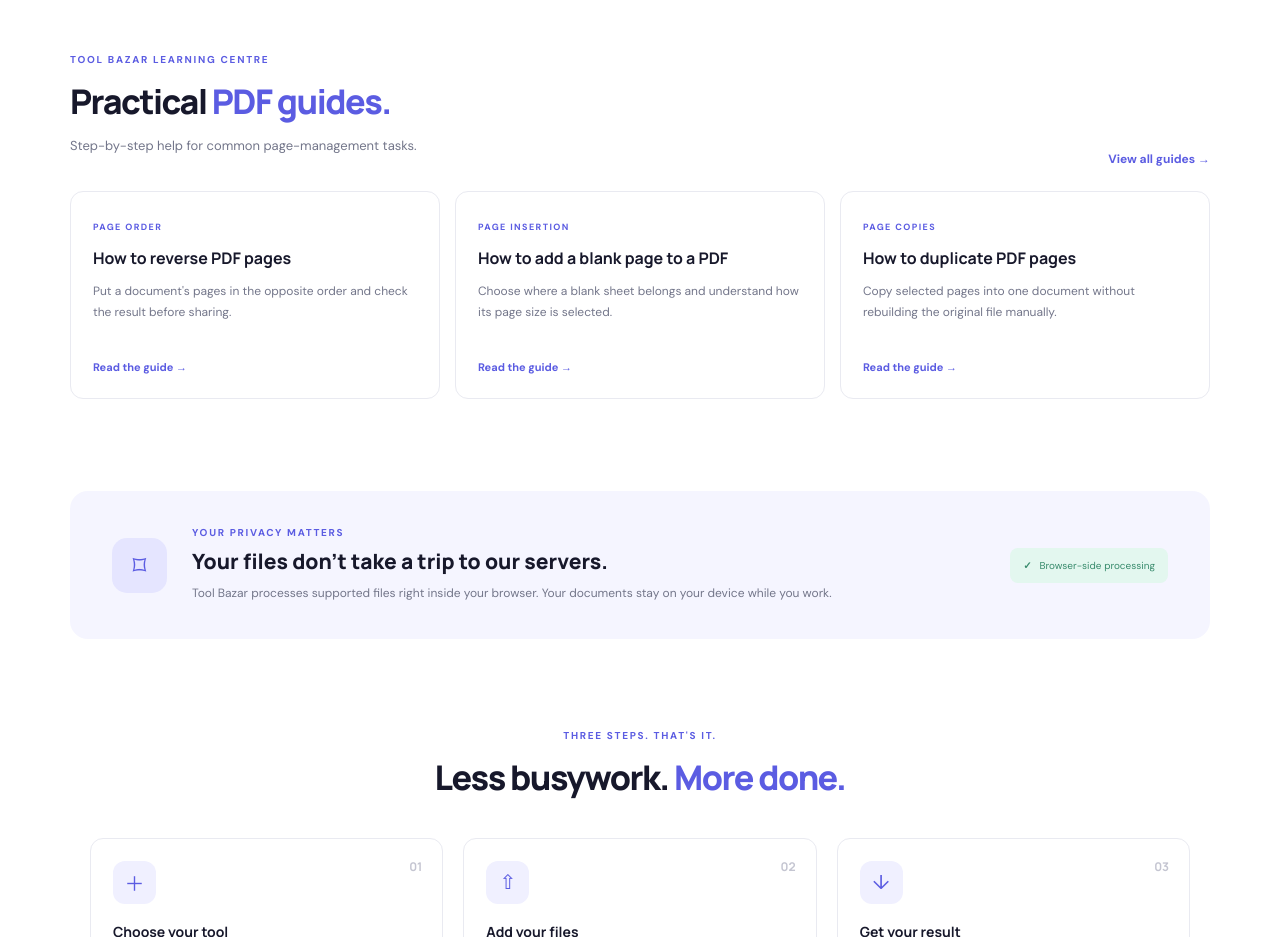
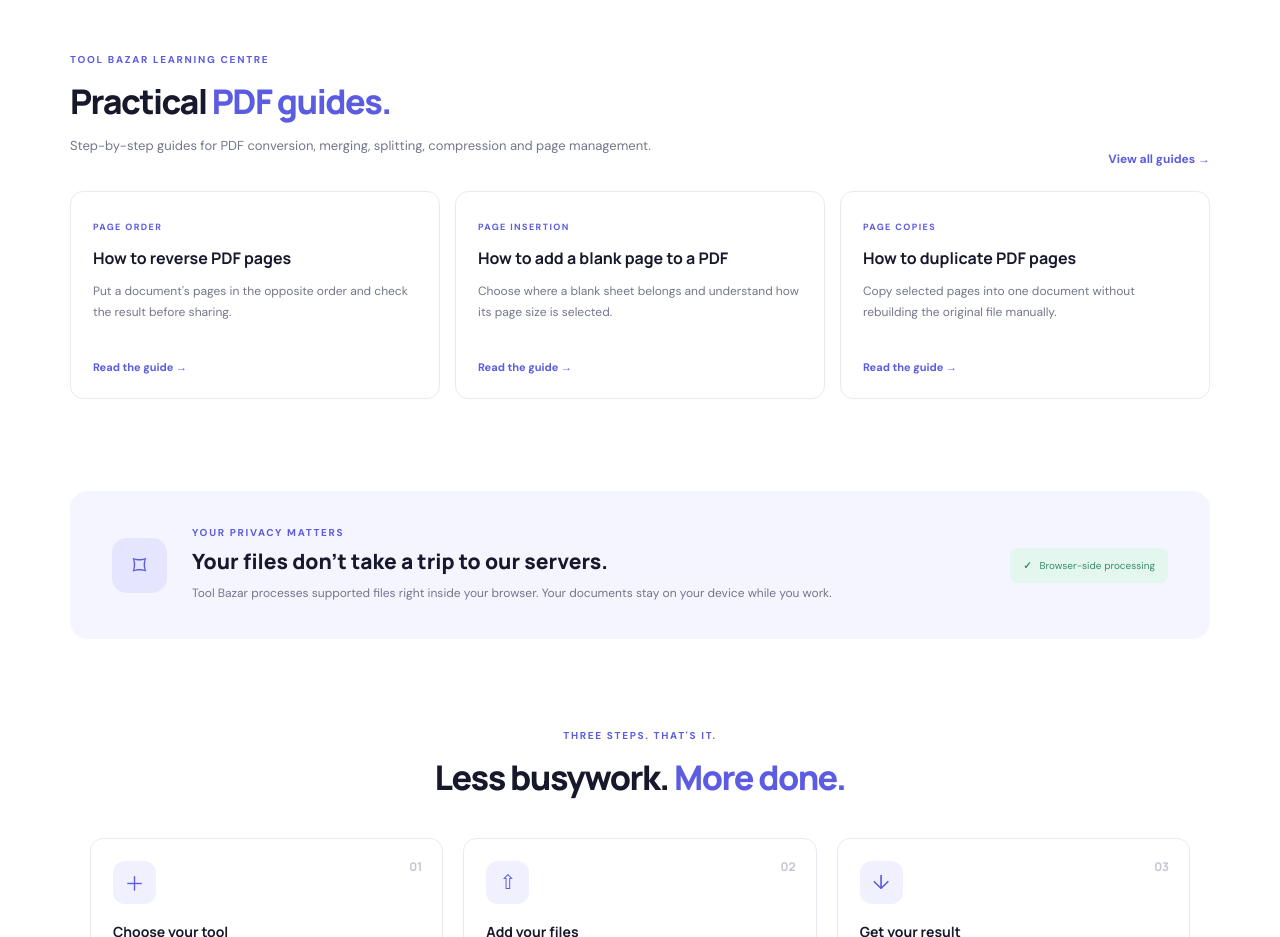
Before and after one commit to toolbazar/toolbazar.github.io, a plain HTML site: page index.html in a window 1280 px wide. Shown: the part 2140-3077 px from the top of the page. Drawn offline with nearby package versions, Linux system fonts and the light colour scheme.

Commit message:
Update homepage guides introduction

```diff
--- a/index.html
+++ b/index.html
@@ -25,7 +25,7 @@
 <section class="hero"><div class="hero-copy"><div class="eyebrow"><span class="pulse"></span> YOUR EVERYDAY FILE TOOLKIT</div><h1>Make PDFs work<br> <span>for you.</span></h1><p class="hero-lede">All the tools you need to manage documents. Merge, convert, compress and more — without the complicated stuff.</p><div class="hero-actions"><a class="primary-btn" href="#tools">Explore all tools <b>→</b></a><span class="trust-note"><span>✓</span> Free to use · Files stay on your device</span></div><div class="hero-stats"><div><strong>20+</strong><span>Useful tools</span></div><i></i><div><strong>100%</strong><span>Browser-based</span></div><i></i><div><strong>0</strong><span>Uploads to our server</span></div></div></div><div class="hero-art"><div class="art-glow"></div><div class="float-card card-back"><span class="file-icon blue">▤</span><b>Document.pdf</b><small>2.4 MB</small></div><div class="float-card card-front"><div class="pdf-symbol">PDF</div><div><b>Your files, simplified.</b><small>Ready when you are</small></div><span class="check-bubble">✓</span></div><div class="art-orbit orbit-one"></div><div class="art-orbit orbit-two"></div><div class="spark spark-a">✦</div><div class="spark spark-b">✧</div></div></section>
 <section class="trust-strip"><span>MADE FOR EVERYDAY WORK</span><div><b>↗</b> Simple workflow</div><div><b>◈</b> Private by design</div><div><b>⌁</b> No account needed</div></section>
 <section class="tools-section" id="tools"><div class="section-heading"><div><div class="eyebrow">THE TOOLKIT</div><h2>What do you need to <span>do today?</span></h2><p>Pick a tool and get it done in a few clicks.</p></div><label class="search-box"><span>⌕</span><input id="searchInput" type="search" placeholder="Search tools..." aria-label="Search tools"></label></div><div class="filter-row"><button class="filter active" data-filter="All">All tools <span>23</span></button><button class="filter" data-filter="Organize">Organize</button><button class="filter" data-filter="Convert">Convert</button><button class="filter" data-filter="Optimize">Optimize</button><button class="filter" data-filter="Edit">Edit &amp; secure</button></div><div class="tool-grid" id="toolGrid"></div><p class="empty-state" id="emptyState" hidden>No tools match your search. Try another name.</p></section>
-<section class="guides-section" id="guides"><div class="section-heading"><div><div class="eyebrow">TOOL BAZAR LEARNING CENTRE</div><h2>Practical <span>PDF guides.</span></h2><p>Step-by-step help for common page-management tasks.</p></div><a class="text-link" href="blog/">View all guides →</a></div><div class="guide-grid"><article class="guide-card"><span>PAGE ORDER</span><h3>How to reverse PDF pages</h3><p>Put a document's pages in the opposite order and check the result before sharing.</p><a href="blog/reverse-pdf-pages.html">Read the guide →</a></article><article class="guide-card"><span>PAGE INSERTION</span><h3>How to add a blank page to a PDF</h3><p>Choose where a blank sheet belongs and understand how its page size is selected.</p><a href="blog/add-blank-page-to-pdf.html">Read the guide →</a></article><article class="guide-card"><span>PAGE COPIES</span><h3>How to duplicate PDF pages</h3><p>Copy selected pages into one document without rebuilding the original file manually.</p><a href="blog/duplicate-pdf-pages.html">Read the guide →</a></article></div></section>
+<section class="guides-section" id="guides"><div class="section-heading"><div><div class="eyebrow">TOOL BAZAR LEARNING CENTRE</div><h2>Practical <span>PDF guides.</span></h2><p>Step-by-step guides for PDF conversion, merging, splitting, compression and page management.</p></div><a class="text-link" href="blog/">View all guides →</a></div><div class="guide-grid"><article class="guide-card"><span>PAGE ORDER</span><h3>How to reverse PDF pages</h3><p>Put a document's pages in the opposite order and check the result before sharing.</p><a href="blog/reverse-pdf-pages.html">Read the guide →</a></article><article class="guide-card"><span>PAGE INSERTION</span><h3>How to add a blank page to a PDF</h3><p>Choose where a blank sheet belongs and understand how its page size is selected.</p><a href="blog/add-blank-page-to-pdf.html">Read the guide →</a></article><article class="guide-card"><span>PAGE COPIES</span><h3>How to duplicate PDF pages</h3><p>Copy selected pages into one document without rebuilding the original file manually.</p><a href="blog/duplicate-pdf-pages.html">Read the guide →</a></article></div></section>
 <section class="privacy-band" id="how"><div class="privacy-icon">⌑</div><div><div class="eyebrow">YOUR PRIVACY MATTERS</div><h2>Your files don't take a trip to our servers.</h2><p>Tool Bazar processes supported files right inside your browser. Your documents stay on your device while you work.</p></div><div class="privacy-badge"><span>✓</span> Browser-side processing</div></section>
 <section class="steps"><div class="eyebrow">THREE STEPS. THAT'S IT.</div><h2>Less busywork. <span>More done.</span></h2><div class="step-grid"><article><span>01</span><div class="step-icon">＋</div><h3>Choose your tool</h3><p>Find the PDF or document task you want to complete.</p></article><article><span>02</span><div class="step-icon">⇧</div><h3>Add your files</h3><p>Select files from your device. They are handled in your browser.</p></article><article><span>03</span><div class="step-icon">↓</div><h3>Get your result</h3><p>Download your processed file and get on with your day.</p></article></div></section>
 <section class="faq"><div><div class="eyebrow">GOOD TO KNOW</div><h2>Questions, <span>answered.</span></h2></div><div class="faq-list"><details><summary>Is Tool Bazar free?</summary><p>Yes. The tools on this site are free to use. Some large files or complex conversions may be limited by your device and browser.</p></details><details><summary>Are my files uploaded anywhere?</summary><p>Supported PDF operations run locally in your browser. Tool Bazar does not send your selected files to its own server. Third-party CDN libraries are loaded to power the tools.</p></details><details><summary>Can I use Tool Bazar on my phone?</summary><p>Yes. The site is responsive and works in modern mobile browsers, although large documents may work better on a desktop.</p></details><details><summary>Will compression always make my PDF smaller?</summary><p>No. Results depend on the source file. Image-based compression can reduce size, but it may flatten selectable text and affect quality. Review the output before using it.</p></details></div></section>
```
